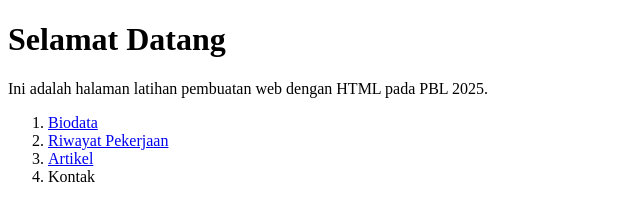
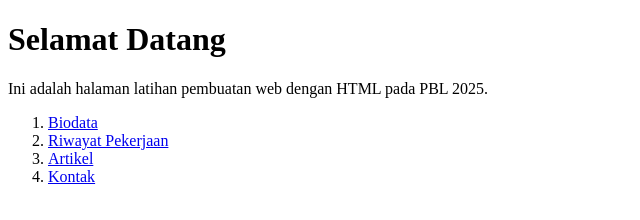
Before and after one commit to rafimhdy/latihan-git-5, a plain HTML site: page index.html in a window 1280 px wide. Shown: the full height of the page, 0-640 px from the left. Drawn offline with Linux system fonts and the light colour scheme.

Commit message:
Update Halaman Kontak

```diff
--- a/index.html
+++ b/index.html
@@ -15,7 +15,7 @@
         <li><a href="profile.html">Biodata</a></li>
         <li><a href="./data.html">Riwayat Pekerjaan</a></li>
         <li><a href="./artikel.html">Artikel</a></li>
-        <li>Kontak</li>
+        <li><a href="kontak.html">Kontak</a></li>
     </ol>
 </body>
 </html>
```
